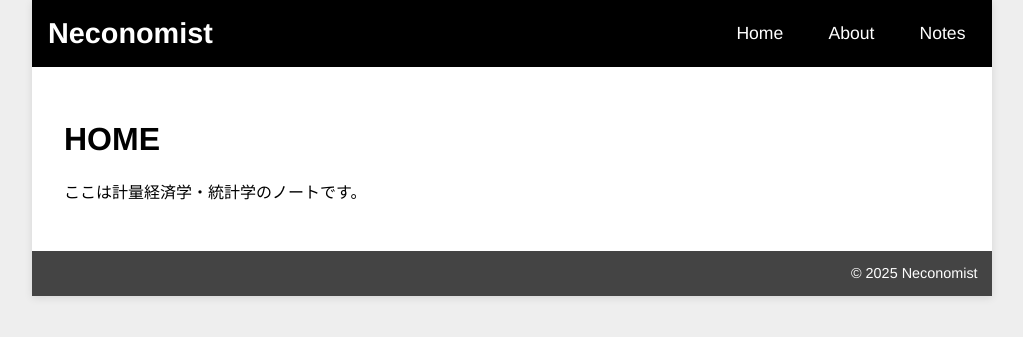
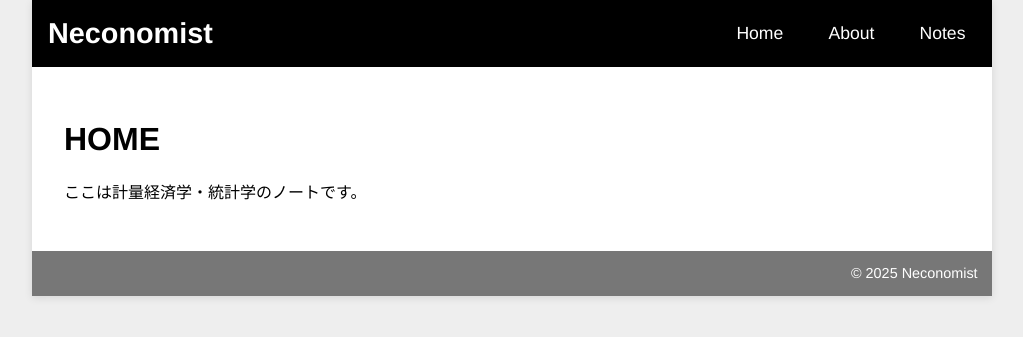
Before and after one commit to neconomist/neconomist.github.io, a Jekyll site: the page built from index.md, in a window 1280 px wide. Shown: the top 337 px of the page, without its empty margins (128-1151 px from the left). Built offline with Jekyll 4.4.1, drawn with Linux system fonts in a browser that asks for light colours.

Commit message:
Update main.css

```diff
--- a/assets/main.css
+++ b/assets/main.css
@@ -57,7 +57,7 @@ body {
 
 /* フッター */
 .site-footer {
-  background: #444;
+  background: #777;
   color: white;
   padding: 1em;
   text-align: right;
```
